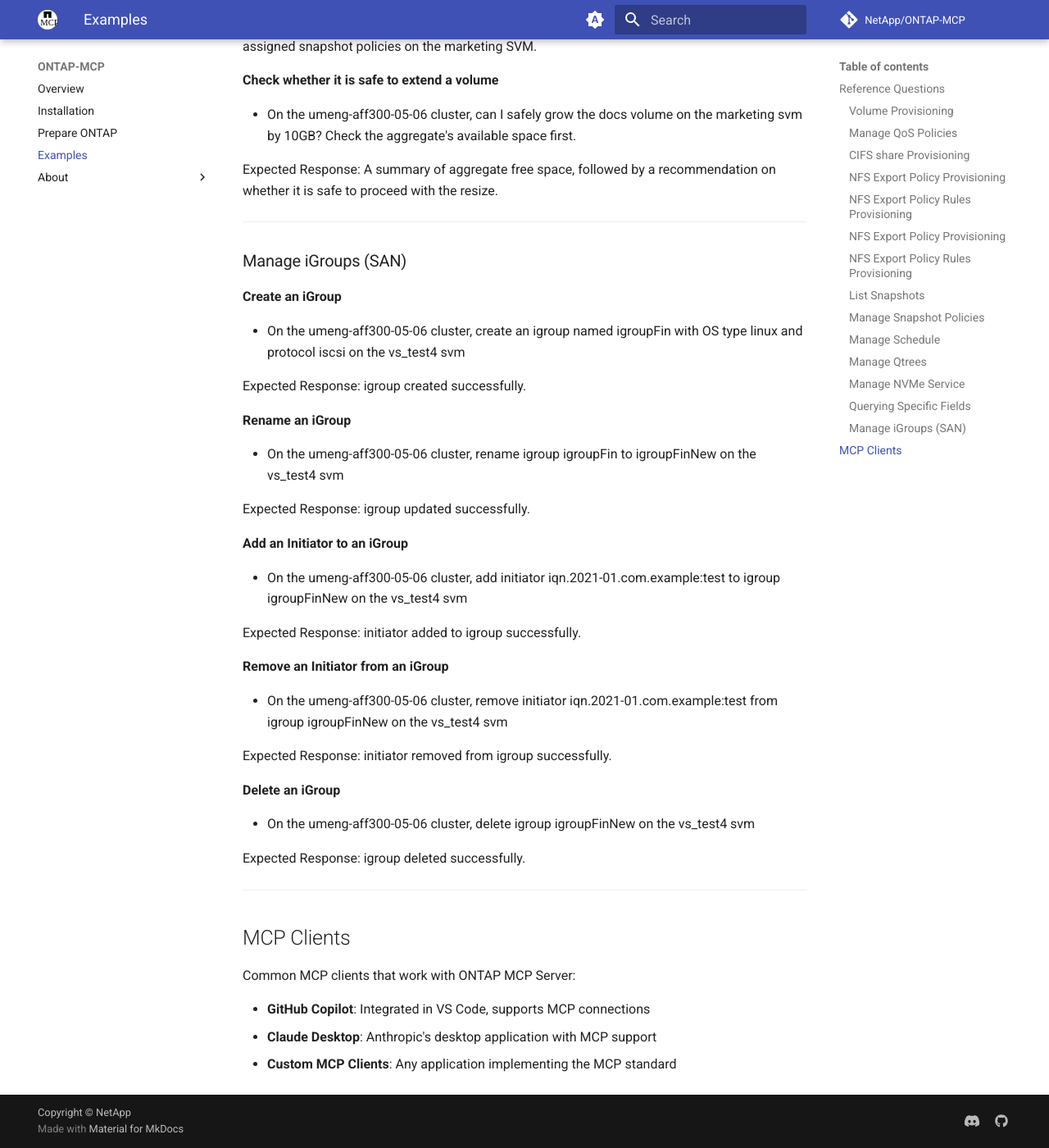
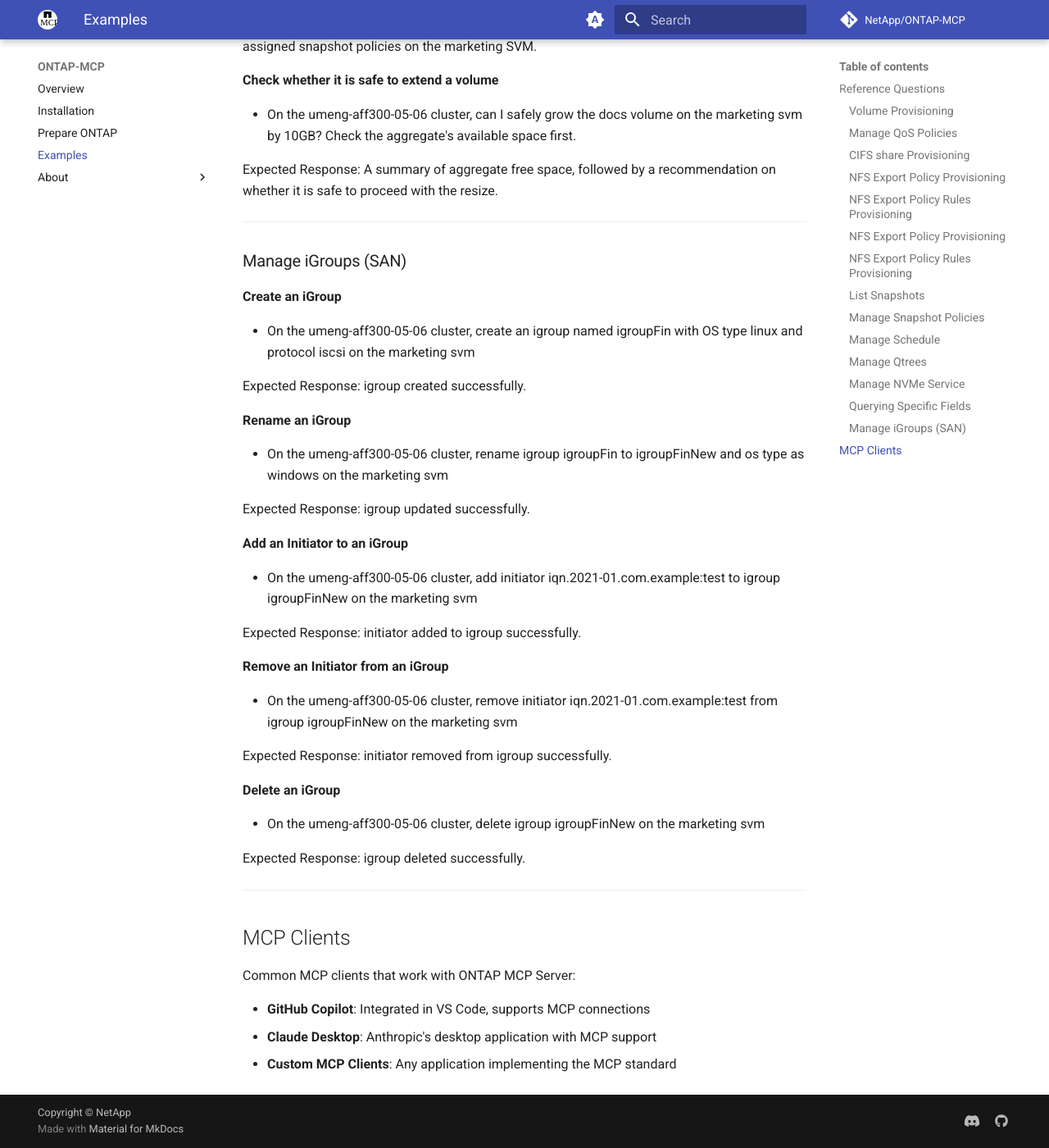
Before and after one commit to NetApp/ontap-mcp, an MkDocs documentation site: the page built from docs/examples.md, in a window 1280 px wide and 1400 px high, scrolled down 7363 px. Shown: the whole window at 82% size. Built offline with MkDocs 1.6.1 and Material for MkDocs 9.7.7, drawn with Linux system fonts in a browser that asks for light colours; comment, search, counter and statistics services are not loaded; the version menu is left out.

Commit message:
feat: update igroup testcases

```diff
--- a/docs/examples.md
+++ b/docs/examples.md
@@ -283,31 +283,31 @@
 
 **Create an iGroup**
 
-- On the umeng-aff300-05-06 cluster, create an igroup named igroupFin with OS type linux and protocol iscsi on the vs_test4 svm
+- On the umeng-aff300-05-06 cluster, create an igroup named igroupFin with OS type linux and protocol iscsi on the marketing svm
 
 Expected Response: igroup created successfully.
 
 **Rename an iGroup**
 
-- On the umeng-aff300-05-06 cluster, rename igroup igroupFin to igroupFinNew on the vs_test4 svm
+- On the umeng-aff300-05-06 cluster, rename igroup igroupFin to igroupFinNew and os type as windows on the marketing svm
 
 Expected Response: igroup updated successfully.
 
 **Add an Initiator to an iGroup**
 
-- On the umeng-aff300-05-06 cluster, add initiator iqn.2021-01.com.example:test to igroup igroupFinNew on the vs_test4 svm
+- On the umeng-aff300-05-06 cluster, add initiator iqn.2021-01.com.example:test to igroup igroupFinNew on the marketing svm
 
 Expected Response: initiator added to igroup successfully.
 
 **Remove an Initiator from an iGroup**
 
-- On the umeng-aff300-05-06 cluster, remove initiator iqn.2021-01.com.example:test from igroup igroupFinNew on the vs_test4 svm
+- On the umeng-aff300-05-06 cluster, remove initiator iqn.2021-01.com.example:test from igroup igroupFinNew on the marketing svm
 
 Expected Response: initiator removed from igroup successfully.
 
 **Delete an iGroup**
 
-- On the umeng-aff300-05-06 cluster, delete igroup igroupFinNew on the vs_test4 svm
+- On the umeng-aff300-05-06 cluster, delete igroup igroupFinNew on the marketing svm
 
 Expected Response: igroup deleted successfully.
 
```
Also changed, not shown: 1 other file.
